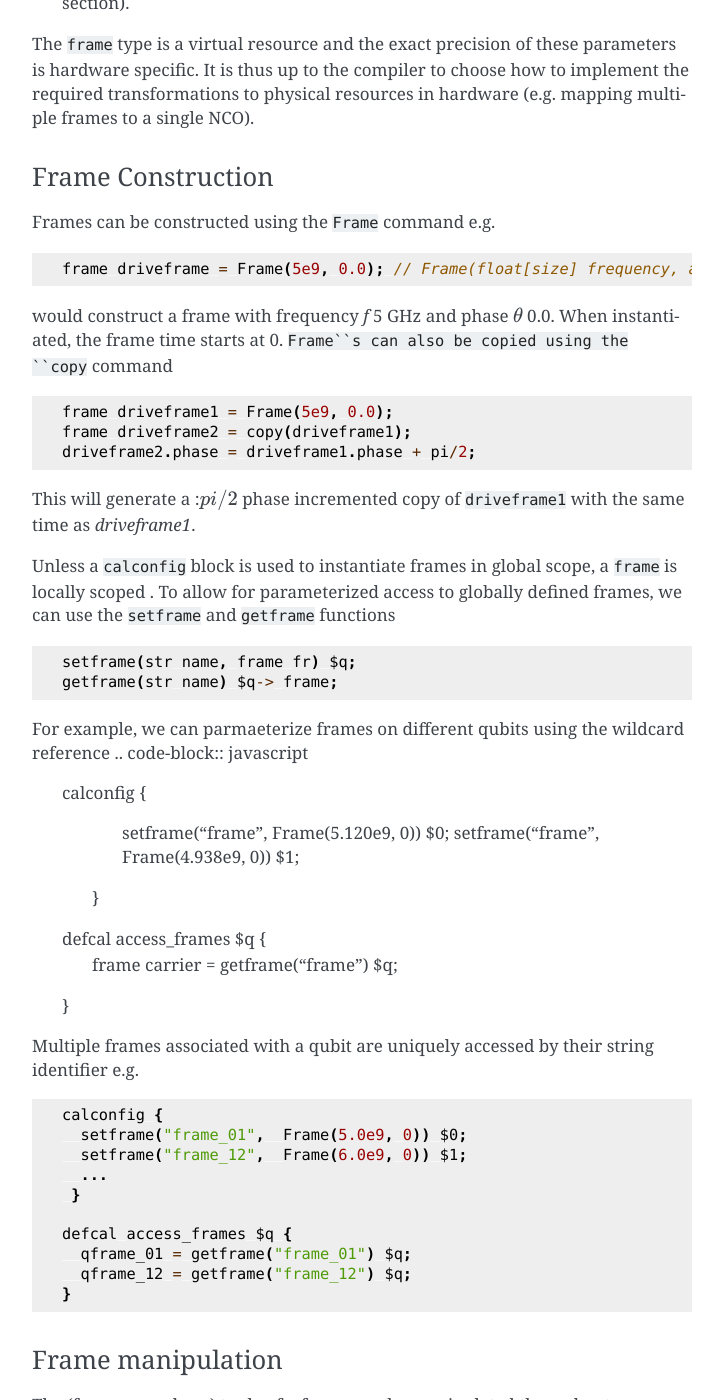
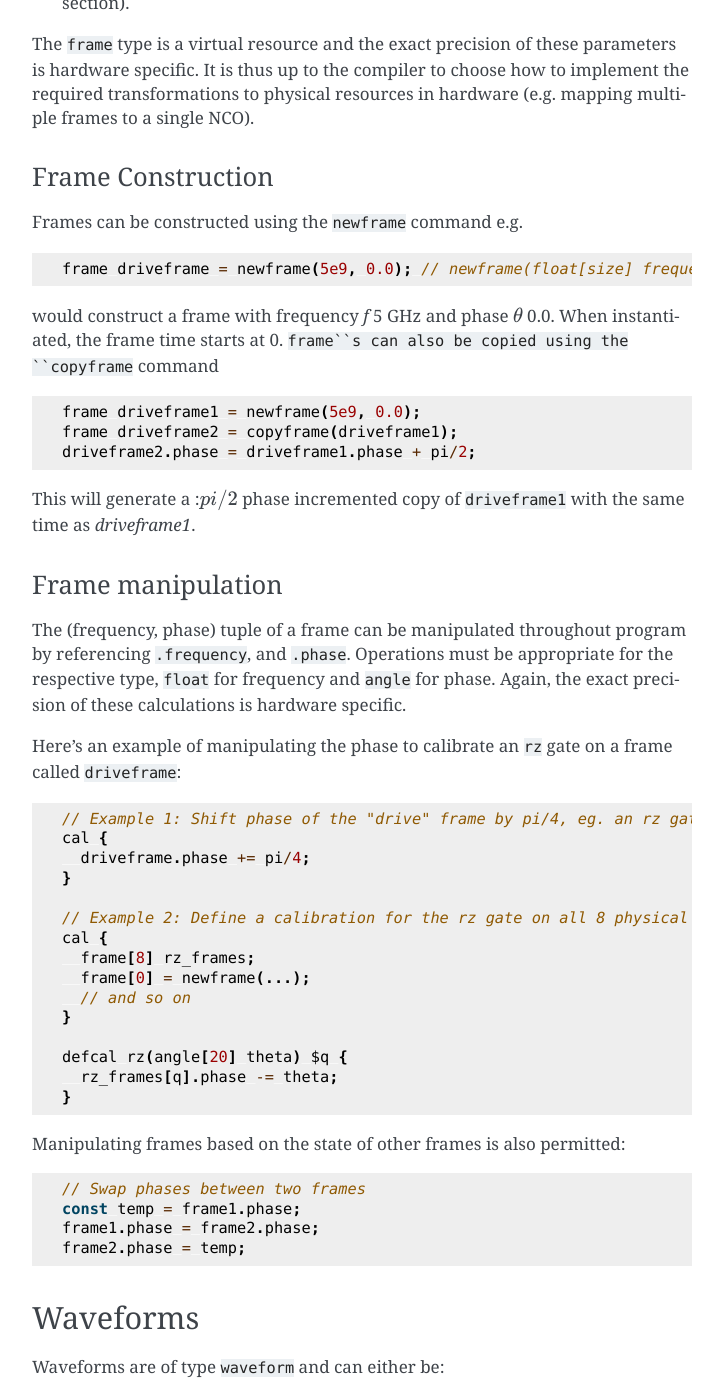
Before and after one commit to openqasm/openqasm, a Sphinx documentation site: the page built from source/language/openpulse.rst, in a window 1280 px wide and 1400 px high, scrolled down 2489 px. Shown: the whole window, without its empty margins (388-1111 px from the left). Built offline with Sphinx 7.4.7, drawn with Linux system fonts in a browser that asks for light colours; cross-references to code outside the pages are shown as plain code; some of the changed text lies outside the part shown.

Commit message:
Update examples to incorporate cal blocks, Frame -> newframe, copy -> copyframe

```diff
--- a/source/language/openpulse.rst
+++ b/source/language/openpulse.rst
@@ -112,60 +112,24 @@ single NCO).
 Frame Construction
 ~~~~~~~~~~~~~~~~~~
 
-Frames can be constructed using the ``Frame`` command e.g.
+Frames can be constructed using the ``newframe`` command e.g.
 
 .. code-block:: javascript
 
-  frame driveframe = Frame(5e9, 0.0); // Frame(float[size] frequency, angle[size] phase)
+  frame driveframe = newframe(5e9, 0.0); // newframe(float[size] frequency, angle[size] phase)
 
 would construct a frame with frequency `f`  5 GHz and phase :math:`\theta` 0.0. When
-instantiated, the frame time starts at 0. ``Frame``s can also be copied using the
-``copy`` command
+instantiated, the frame time starts at 0. ``frame``s can also be copied using the
+``copyframe`` command
 
 .. code-block:: javascript
 
-  frame driveframe1 = Frame(5e9, 0.0);
-  frame driveframe2 = copy(driveframe1);
+  frame driveframe1 = newframe(5e9, 0.0);
+  frame driveframe2 = copyframe(driveframe1);
   driveframe2.phase = driveframe1.phase + pi/2;
 
 This will generate a ::math:`pi/2` phase incremented copy of ``driveframe1`` with the same
 time as `driveframe1`.
-
-Unless a ``calconfig`` block is used to instantiate frames in global scope, a ``frame`` is
-locally scoped . To allow for parameterized access to globally defined frames, we can use
-the ``setframe`` and ``getframe`` functions
-
-.. code-block:: javascript
-
-   setframe(str name, frame fr) $q;
-   getframe(str name) $q-> frame;
-
-For example, we can parmaeterize frames on different qubits using the wildcard reference
-.. code-block:: javascript
-
-   calconfig {
-     setframe("frame",  Frame(5.120e9, 0)) $0;
-     setframe("frame",  Frame(4.938e9, 0)) $1;
-    }
-
-   defcal access_frames $q {
-     frame carrier = getframe("frame") $q;
-   }
-
-Multiple frames associated with a qubit are uniquely accessed by their string identifier e.g.
-
-.. code-block:: javascript
-
-   calconfig {
-     setframe("frame_01",  Frame(5.0e9, 0)) $0;
-     setframe("frame_12",  Frame(6.0e9, 0)) $1;
-     ...
-    }
-
-   defcal access_frames $q {
-     qframe_01 = getframe("frame_01") $q;
-     qframe_12 = getframe("frame_12") $q;
-   }
 
 Frame manipulation
 ~~~~~~~~~~~~~~~~~~
@@ -180,20 +144,20 @@ Here's an example of manipulating the phase to calibrate an ``rz`` gate on a fra
 
 .. code-block:: javascript
 
-   // Shift phase of the "drive" frame by pi/4, eg. an rz gate with angle -pi/4
-   driveframe.phase += pi/4;
+   // Example 1: Shift phase of the "drive" frame by pi/4, eg. an rz gate with angle -pi/4
+   cal {
+     driveframe.phase += pi/4;
+   }
 
-   // Define a calibration for the rz gate on all physical qubits
-
-   calconfig {
-     setframe("frame",  Frame(5.0e9, 0)) $0;
-     setframe("frame",  Frame(6.0e9, 0)) $1;
-     ...
-    }
+   // Example 2: Define a calibration for the rz gate on all 8 physical qubits
+   cal {
+     frame[8] rz_frames;
+     frame[0] = newframe(...);
+     // and so on
+   }
 
    defcal rz(angle[20] theta) $q {
-     frame rz_frame = getframe("frame") $q;
-     rz_frame.phase -= theta;
+     rz_frames[q].phase -= theta;
    }
 
 Manipulating frames based on the state of other frames is also permitted:
@@ -298,7 +262,7 @@ For example,
    play(tx0, [1+0*j, 0+1*j, 1/sqrt(2)+1/sqrt(2)*j], driveframe);
 
    // Play a gaussian pulse on the tx1 channel
-   frame f1 = Frame(q1_freq, 0.0);
+   frame f1 = newframe(q1_freq, 0.0);
    play(tx1, gaussian(...), f1);
   }
 
@@ -357,8 +321,8 @@ discriminated using user-defined boxcar and discrimnation ``kernel``s.
         rxchannel cap0 = rxch($0, "capture");
 
         // Force time of carrier to 0 for consistent phase for discrimination.
-        frame stimulus_frame = Frame(5e9, 0);
-        frame capture_frame = Frame(5e9, 0);
+        frame stimulus_frame = newframe(5e9, 0);
+        frame capture_frame = newframe(5e9, 0);
 
         // Apply measurement stimulus
         waveform meas_wf = gaussian_square(1.0, 16000dt, 262dt, 13952dt);
@@ -399,17 +363,14 @@ These blocks also need to have a well-defined length, similar to the ``boxas`` b
 
 .. code-block:: javascript
 
-   waveform p = ...; // some 100dt waveform
-
-   calconfig {
-     setframe("frame",  Frame(5.0e9, 0)) $0;
-     setframe("frame",  Frame(6.0e9, 0)) $1;
+   cal {
+     waveform p = ...; // some 100dt waveform
+     frame driveframe1 = newframe(5.0e9, 0);
+     frame driveframe2 = newframe(6.0e9, 0);
    }
 
    defcal aligned_gates {
      // driveframe1 and driveframe2 used in this defcal, so clocks are aligned
-     frame driveframe1 = getframe("frame") $0;
-     frame driveframe2 = getframe("frame") $1;
      play(tx0, p, driveframe1);
      delay[20dt] driveframe1;
      // Clocks now unaligned by 120dt, so we use a `barrier` to re-align
@@ -427,13 +388,12 @@ Cross-resonance gate
 
 .. code-block:: javascript
 
-  calconfig {
-     setframe("frame",  Frame(5.0e9, 0)) $0;
+  cal {
+     frame frame0 = newframe(5.0e9, 0);
   }
 
   defcal cross_resonance $0 $1 {
-      // Access globally defined frame and channels
-      frame frame0 = getframe("frame") $0;
+      // Access globally defined channels
       channel d0 = txch($0, "drive");
       channel d1 = txch($1, "drive");
 
@@ -447,7 +407,7 @@ Cross-resonance gate
       {...}
 
       // generate new frame for second drive that is locally scoped
-      frame temp_frame = copy(frame0);
+      frame temp_frame = copyframe(frame0);
       temp_frame.phase = frame0.phase + pi/2;
 
       play(d0, wf1, frame0);
@@ -462,19 +422,17 @@ Geometric gate
 
 .. code-block:: javascript
 
-  calconfig {
-      float[32] fq_01 = 5e9; // hardcode or pull from some function
-      float[32] anharm = 300e6; // hardcode or pull from some function
-      setframe("frame_01",  Frame(fq_01, 0)) $0;
-      setframe("frame_12",  Frame(fq_01 + anharm, 0)) $0;
+  float[32] fq_01 = 5e9; // hardcode or pull from some function
+  float[32] anharm = 300e6; // hardcode or pull from some function
+  cal {
+      frame frame_01 = newframe(fq_01, 0);
+      frame frame_12 = newframe(fq_01 + anharm, 0);
   }
 
   defcal geo_gate(angle[32] theta) $0 {
       // theta: rotation angle (about z-axis) on Bloch sphere
 
-      // Access globally defined frame and channels
-      frame frame_01 = getframe("frame_01") $0;
-      frame frame_12 = getframe("frame_12") $1;
+      // Access globally defined channels
       tx_channel dq = txch($q, “drive”);
 
       // Assume we have calibrated 0->1 pi pulses and 1->2 pi pulse
@@ -508,19 +466,19 @@ The program aims to perform a Hahn echo sequence on q1, and a Ramsey sequence on
 
   defcal neutral_atoms {
     // Access globally defined channels
-    eom_a_channel = txch(0, "eom_a");
-    eom_a_channel = txch(1, "eom_b");
-    aod_channel = txch(0, "aod");
+    channel eom_a_channel = txch(0, "eom_a");
+    channel eom_a_channel = txch(1, "eom_b");
+    channel aod_channel = txch(0, "aod");
 
     // Define the Raman frames, which are detuned by an amount Δ from the  5S1/2 to 5P1/2 transition
     // and offset from each other by the qubit_freq
-    raman_a_frame = Frame(Δ, 0.0)
-    raman_b_frame = Frame(Δ-qubit_freq, 0.0)
+    frame raman_a_frame = newframe(Δ, 0.0)
+    frame raman_b_frame = newframe(Δ-qubit_freq, 0.0)
 
     // Three copies of qubit freq to track phase of each qubit
-    q1_frame = Frame(qubit_freq, 0)
-    q2_frame = Frame(qubit_freq, 0)
-    q3_frame = Frame(qubit_freq, 0)
+    frame q1_frame = newframe(qubit_freq, 0)
+    frame q2_frame = newframe(qubit_freq, 0)
+    frame q3_frame = newframe(qubit_freq, 0)
 
     // Generic gaussian envelope
     waveform π_half_sig = gaussian(..., π_half_time, ...)
@@ -550,13 +508,13 @@ The program aims to perform a Hahn echo sequence on q1, and a Ramsey sequence on
             play(aod_channel, q1_π_half_sig, q1_frame);
 
         // Barrier all then time delay all
-        barrier()
-        delay(τ/2)
+        barrier();
+        delay(τ/2);
 
-        // Phase shift the signals by a different amount -- or should I be shifting qubit_#_signal?
-        q1_frame.phase += tppi_1 * τ
-        q1_frame.phase += tppi_2 * τ
-        q1_frame.phase += tppi_3 * τ
+        // Phase shift the signals by a different amount
+        q1_frame.phase += tppi_1 * τ;
+        q2_frame.phase += tppi_2 * τ;
+        q3_frame.phase += tppi_3 * τ;
 
         // Simultaneous π/2 pulses
         play(eom_a_channel, constant(raman_a_amp, π_half_time) , raman_a_frame);
@@ -578,12 +536,12 @@ many (just adding more frames, waveforms, plays, and captures).
   defcal multiplexed_readout_and_capture $0 $1 {
 
       // the tx/rx channel is the same for $0 and $1
-      tx_channel ro_tx = txch($0, "readout");
-      rx_channel ro_rx = rxch($0, "readout");
+      channel ro_tx = txch($0, "readout");
+      channel ro_rx = rxch($0, "readout");
 
       // readout frames of different frequencies
-      q0_frame = Frame(q0_ro_freq, 0); // time 0
-      q1_frame = Frame(q1_ro_freq, 0); // time 0
+      frame q0_frame = newframe(q0_ro_freq, 0); // time 0
+      frame q1_frame = newframe(q1_ro_freq, 0); // time 0
 
       // flat-top readout waveforms
       waveform q0_ro_wf = constant(amp=0.1, l=...);
```
Also changed, not shown: other parts of source/language/openpulse.rst (+7 -7 lines).
